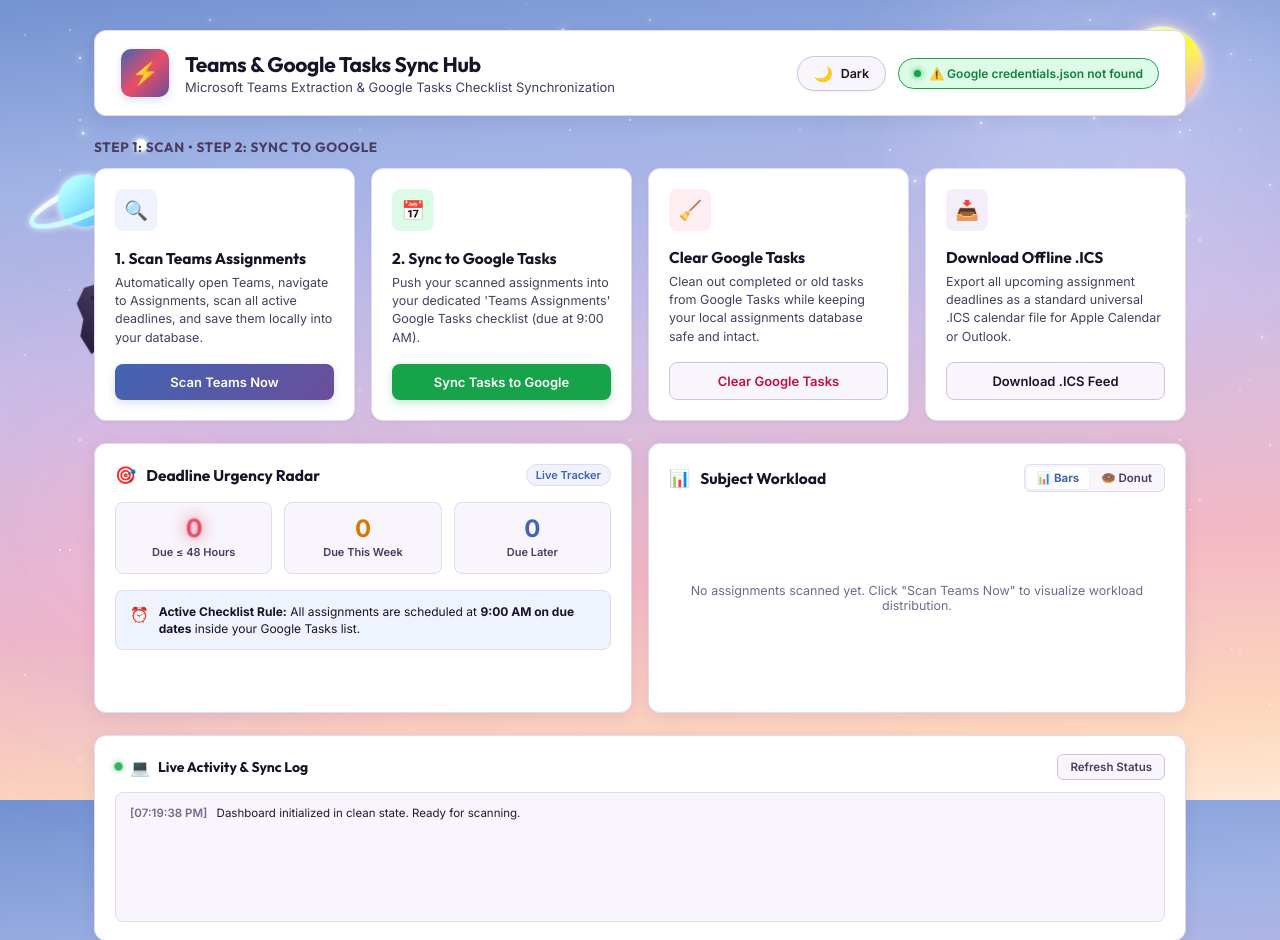
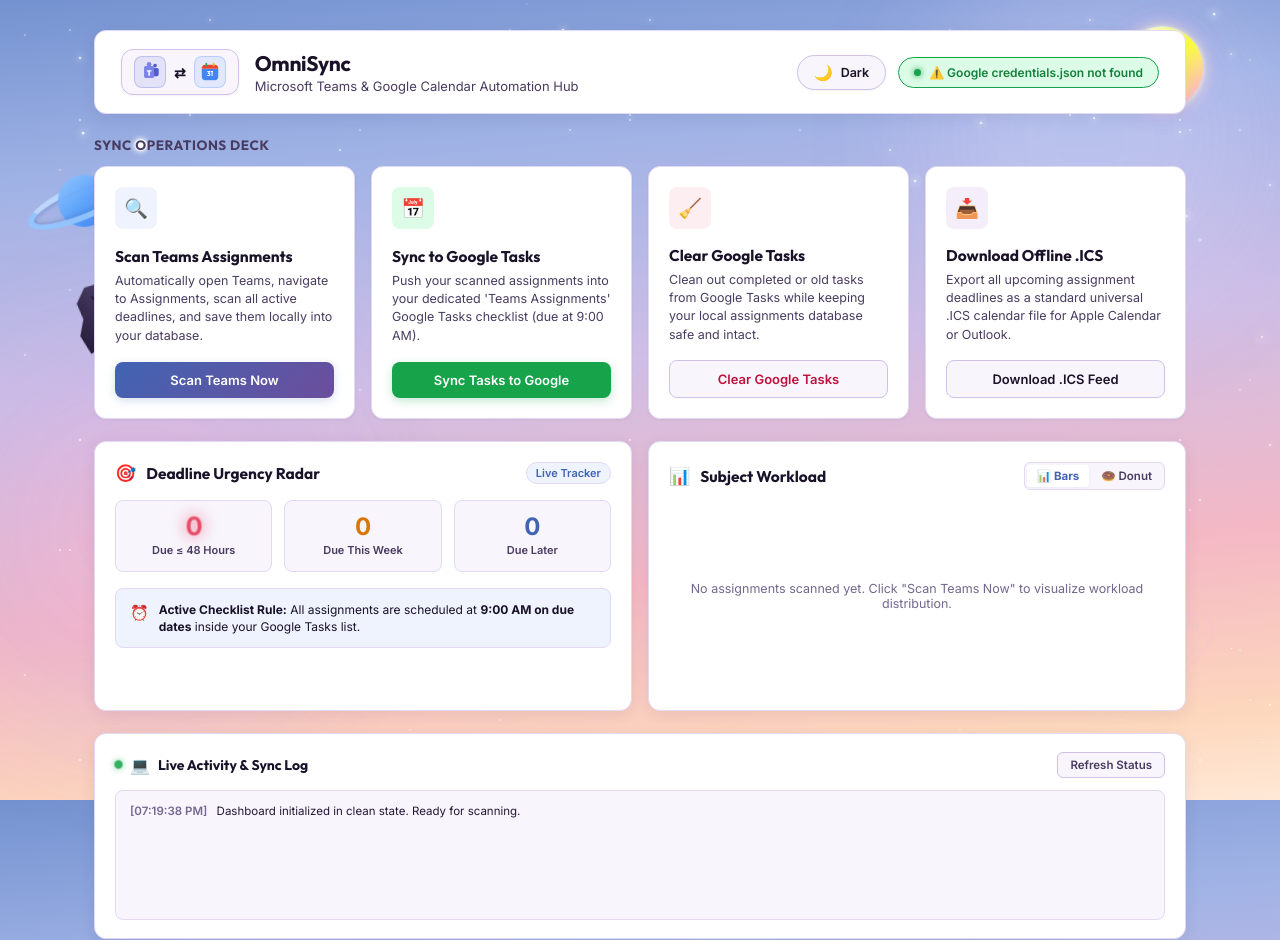
Before and after one commit to Parth-why/Teams-automation, a Flask app: page / in a window 1280 px wide. Shown: the top 940 px of the page. Run offline with Flask 3, Linux system fonts and the light colour scheme.

Commit message:
feat: Add dual Teams+GCal logo badge, brand name OmniSync, clean operations deck, and zero-glitter Saturn ring disc

```diff
--- a/static/style.css
+++ b/static/style.css
@@ -282,12 +282,12 @@ body {
 
 /* 2. Ringed Cosmic Planet (Saturn with Planetary Equatorial Disc Rings) */
 .cosmic-planet {
-    position: absolute;
+    position: fixed;
     top: 165px;
     left: 4.5%;
     width: 52px;
     height: 52px;
-    z-index: 1;
+    z-index: 0;
     pointer-events: none;
     animation: planetFloat 8s ease-in-out infinite alternate;
 }
@@ -310,49 +310,51 @@ body {
     box-shadow: 0 0 6px rgba(96, 165, 250, 0.15);
 }
 
-/* Saturn's Planetary Ring Disc (Single Equatorial Plane Passing Behind & In Front) */
-.planet-ring-disc {
+/* Saturn's Planetary Ring Disc (Continuous Equatorial Revolution, Solid Lighting, Zero Glitter) */
+.saturn-ring-disc {
     position: absolute;
     top: 50%;
     left: 50%;
-    width: 118px;
-    height: 34px;
+    width: 120px;
+    height: 36px;
     transform: translate(-50%, -50%) rotate(-25deg);
     border-radius: 50%;
     pointer-events: none;
     box-sizing: border-box;
-}
-
-.planet-ring-disc.ring-back {
+    opacity: 1 !important;
+    filter: none !important;
+}
+
+.saturn-ring-disc.ring-back {
     z-index: 1;
-    border: 5.5px solid rgba(164, 184, 233, 0.7);
-    border-top: 6px solid rgba(210, 226, 255, 0.85);
-    border-bottom: 5.5px solid transparent;
-    border-left: 5.5px solid rgba(164, 184, 233, 0.7);
-    border-right: 5.5px solid rgba(164, 184, 233, 0.7);
-    box-shadow: inset 0 2px 4px rgba(100, 130, 200, 0.35);
-}
-
-.planet-ring-disc.ring-front {
+    border: 6px solid rgba(164, 184, 233, 0.7);
+    border-top: 6.5px solid rgba(210, 226, 255, 0.85);
+    border-bottom: 6px solid transparent;
+    border-left: 6px solid rgba(164, 184, 233, 0.7);
+    border-right: 6px solid rgba(164, 184, 233, 0.7);
+    box-shadow: inset 0 2px 4px rgba(80, 110, 180, 0.35);
+}
+
+.saturn-ring-disc.ring-front {
     z-index: 3;
-    border: 5.5px solid transparent;
-    border-bottom: 6px solid rgba(185, 205, 250, 0.9);
-    border-left: 5.5px solid rgba(164, 184, 233, 0.8);
-    border-right: 5.5px solid rgba(164, 184, 233, 0.8);
-    box-shadow: inset 0 -2px 4px rgba(100, 130, 200, 0.35);
-}
-
-[data-theme="light"] .planet-ring-disc.ring-back {
-    border-color: rgba(147, 197, 253, 0.65);
-    border-top-color: rgba(191, 219, 254, 0.85);
+    border: 6px solid transparent;
+    border-bottom: 6.5px solid rgba(185, 205, 250, 0.95);
+    border-left: 6px solid rgba(164, 184, 233, 0.85);
+    border-right: 6px solid rgba(164, 184, 233, 0.85);
+    box-shadow: inset 0 -2px 4px rgba(80, 110, 180, 0.35);
+}
+
+[data-theme="light"] .saturn-ring-disc.ring-back {
+    border-color: rgba(147, 197, 253, 0.7);
+    border-top-color: rgba(191, 219, 254, 0.9);
     border-bottom-color: transparent;
 }
 
-[data-theme="light"] .planet-ring-disc.ring-front {
+[data-theme="light"] .saturn-ring-disc.ring-front {
     border-color: transparent;
-    border-bottom-color: rgba(147, 197, 253, 0.9);
-    border-left-color: rgba(147, 197, 253, 0.75);
-    border-right-color: rgba(147, 197, 253, 0.75);
+    border-bottom-color: rgba(147, 197, 253, 0.95);
+    border-left-color: rgba(147, 197, 253, 0.8);
+    border-right-color: rgba(147, 197, 253, 0.8);
 }
 
 @keyframes planetFloat {
@@ -822,6 +824,47 @@ body {
     gap: 16px;
 }
 
+.header-dual-logo {
+    display: flex;
+    align-items: center;
+    gap: 8px;
+    background: var(--bg-surface-subtle);
+    padding: 6px 12px;
+    border-radius: 12px;
+    border: 1px solid var(--border-medium);
+    box-shadow: var(--shadow-xs);
+}
+
+.logo-badge {
+    width: 32px;
+    height: 32px;
+    border-radius: 8px;
+    display: flex;
+    align-items: center;
+    justify-content: center;
+    transition: transform 0.2s ease;
+}
+
+.logo-badge:hover {
+    transform: scale(1.08);
+}
+
+.teams-badge {
+    background: rgba(80, 90, 201, 0.12);
+    border: 1px solid rgba(80, 90, 201, 0.25);
+}
+
+.gcal-badge {
+    background: rgba(66, 133, 244, 0.12);
+    border: 1px solid rgba(66, 133, 244, 0.25);
+}
+
+.logo-connector {
+    font-size: 14px;
+    font-weight: 700;
+    color: var(--text-tertiary);
+}
+
 .header-icon {
     width: 48px;
     height: 48px;
--- a/templates/index.html
+++ b/templates/index.html
@@ -3,7 +3,7 @@
 <head>
     <meta charset="UTF-8">
     <meta name="viewport" content="width=device-width, initial-scale=1.0">
-    <title>Smart Teams & Google Tasks Sync Hub</title>
+    <title>OmniSync &bull; Teams & Google Calendar Hub</title>
     <!-- Google Fonts: Outfit & Inter -->
     <link rel="preconnect" href="https://fonts.googleapis.com">
     <link rel="preconnect" href="https://fonts.gstatic.com" crossorigin>
@@ -24,16 +24,6 @@
             <div class="orb-halo"></div>
             <div class="orb-crater crater-1"></div>
             <div class="orb-crater crater-2"></div>
-        </div>
-
-        <!-- Ringed Cosmic Planet (Saturn with Planetary Disc Rings Revolving Around Equatorial Axis) -->
-        <div class="cosmic-planet" id="cosmicPlanet">
-            <!-- Back of Ring (Passes behind planet body) -->
-            <div class="planet-ring-disc ring-back"></div>
-            <!-- Planet Sphere -->
-            <div class="planet-body"></div>
-            <!-- Front of Ring (Passes in front of planet body) -->
-            <div class="planet-ring-disc ring-front"></div>
         </div>
 
         <!-- Distant Orbiting Moon -->
@@ -60,7 +50,17 @@
         <div class="shooting-stars-layer" id="shootingStarsLayer"></div>
     </div>
 
-    <!-- Independent Floating Asteroid (Outside Stars Layer - 100% Constant Solid Brightness, Zero Glitter) -->
+    <!-- Saturn with Continuous Revolving Equatorial Planetary Ring Disc (Outside Stars Layer - 100% Solid, Zero Glitter) -->
+    <div class="cosmic-planet" id="cosmicPlanet">
+        <!-- Rear Ring Disc Section (Behind Planet Sphere) -->
+        <div class="saturn-ring-disc ring-back"></div>
+        <!-- Saturn Sphere -->
+        <div class="planet-body"></div>
+        <!-- Front Ring Disc Section (In Front of Planet Sphere) -->
+        <div class="saturn-ring-disc ring-front"></div>
+    </div>
+
+    <!-- Large Floating Space Asteroid (Outside Stars Layer - 100% Constant Solid Brightness, Zero Glitter) -->
     <div class="floating-asteroid" id="floatingAsteroid">
         <div class="asteroid-body">
             <div class="asteroid-crater c1"></div>
@@ -75,13 +75,35 @@
 
     <div class="hub-wrapper">
 
-        <!-- Header -->
+        <!-- Header with Dual Teams + Google Calendar Logo and Suitable Name -->
         <header class="hub-header">
             <div class="header-left">
-                <div class="header-icon">⚡</div>
+                <!-- Combined Microsoft Teams + Google Calendar Dual Logo Badge -->
+                <div class="header-dual-logo" title="Teams + Google Calendar Unified Sync">
+                    <div class="logo-badge teams-badge" title="Microsoft Teams">
+                        <svg width="22" height="22" viewBox="0 0 24 24" fill="none">
+                            <path d="M19.5 7.5H15.5V16.5H19.5C20.6 16.5 21.5 15.6 21.5 14.5V9.5C21.5 8.4 20.6 7.5 19.5 7.5Z" fill="#505AC9"/>
+                            <path d="M14.5 5.5H7.5C6.4 5.5 5.5 6.4 5.5 7.5V16.5C5.5 17.6 6.4 18.5 7.5 18.5H14.5C15.6 18.5 16.5 17.6 16.5 16.5V7.5C16.5 6.4 15.6 5.5 14.5 5.5Z" fill="#7B83EB"/>
+                            <circle cx="17.5" cy="5" r="2" fill="#505AC9"/>
+                            <circle cx="11" cy="3.5" r="2.5" fill="#7B83EB"/>
+                            <path d="M8.5 10H13.5V11.5H11.8V16H10.2V11.5H8.5V10Z" fill="#FFFFFF"/>
+                        </svg>
+                    </div>
+                    <span class="logo-connector">⇄</span>
+                    <div class="logo-badge gcal-badge" title="Google Calendar">
+                        <svg width="22" height="22" viewBox="0 0 24 24" fill="none">
+                            <rect x="3" y="4" width="18" height="17" rx="3.5" fill="#FFFFFF"/>
+                            <path d="M3 8.5H21V17.5C21 19.433 19.433 21 17.5 21H6.5C4.567 21 3 19.433 3 17.5V8.5Z" fill="#4285F4"/>
+                            <path d="M3 7.5C3 5.567 4.567 4 6.5 4H17.5C19.433 4 21 5.567 21 7.5V8.5H3V7.5Z" fill="#EA4335"/>
+                            <rect x="7" y="2" width="2" height="4" rx="1" fill="#34A853"/>
+                            <rect x="15" y="2" width="2" height="4" rx="1" fill="#FBBC05"/>
+                            <text x="12" y="16.5" fill="#FFFFFF" font-family="'Outfit', sans-serif" font-size="7.5" font-weight="bold" text-anchor="middle">31</text>
+                        </svg>
+                    </div>
+                </div>
                 <div>
-                    <h1>Teams & Google Tasks Sync Hub</h1>
-                    <p class="subtitle">Microsoft Teams Extraction & Google Tasks Checklist Synchronization</p>
+                    <h1>OmniSync</h1>
+                    <p class="subtitle">Microsoft Teams & Google Calendar Automation Hub</p>
                 </div>
             </div>
             <div class="header-right">
@@ -101,14 +123,14 @@
 
         <!-- Command Center Action Deck -->
         <section class="command-deck">
-            <h2 class="section-title">Step 1: Scan &bull; Step 2: Sync to Google</h2>
+            <h2 class="section-title">Sync Operations Deck</h2>
             <div class="action-grid">
 
                 <!-- Action 1: Scan Teams Only -->
                 <div class="action-card primary" onclick="triggerScanTeams()">
                     <div class="card-icon-wrapper blue">🔍</div>
                     <div class="card-content">
-                        <h3>1. Scan Teams Assignments</h3>
+                        <h3>Scan Teams Assignments</h3>
                         <p>Automatically open Teams, navigate to Assignments, scan all active deadlines, and save them locally into your database.</p>
                     </div>
                     <button class="card-action-btn primary" id="btnScanTeams">Scan Teams Now</button>
@@ -118,7 +140,7 @@
                 <div class="action-card success" onclick="triggerSyncGoogle()">
                     <div class="card-icon-wrapper green">📅</div>
                     <div class="card-content">
-                        <h3>2. Sync to Google Tasks</h3>
+                        <h3>Sync to Google Tasks</h3>
                         <p>Push your scanned assignments into your dedicated 'Teams Assignments' Google Tasks checklist (due at 9:00 AM).</p>
                     </div>
                     <button class="card-action-btn success" id="btnSyncOnly">Sync Tasks to Google</button>
--- a/test_app.py
+++ b/test_app.py
@@ -15,7 +15,7 @@ class TestWebApp(unittest.TestCase):
         """Test GET / renders HTML dashboard."""
         response = self.client.get("/")
         self.assertEqual(response.status_code, 200)
-        self.assertIn(b"Teams & Google Tasks Sync Hub", response.data)
+        self.assertIn(b"OmniSync", response.data)
 
     def test_get_status_api(self) -> None:
         """Test GET /api/status returns valid JSON with statistics and subject breakdown."""
```
